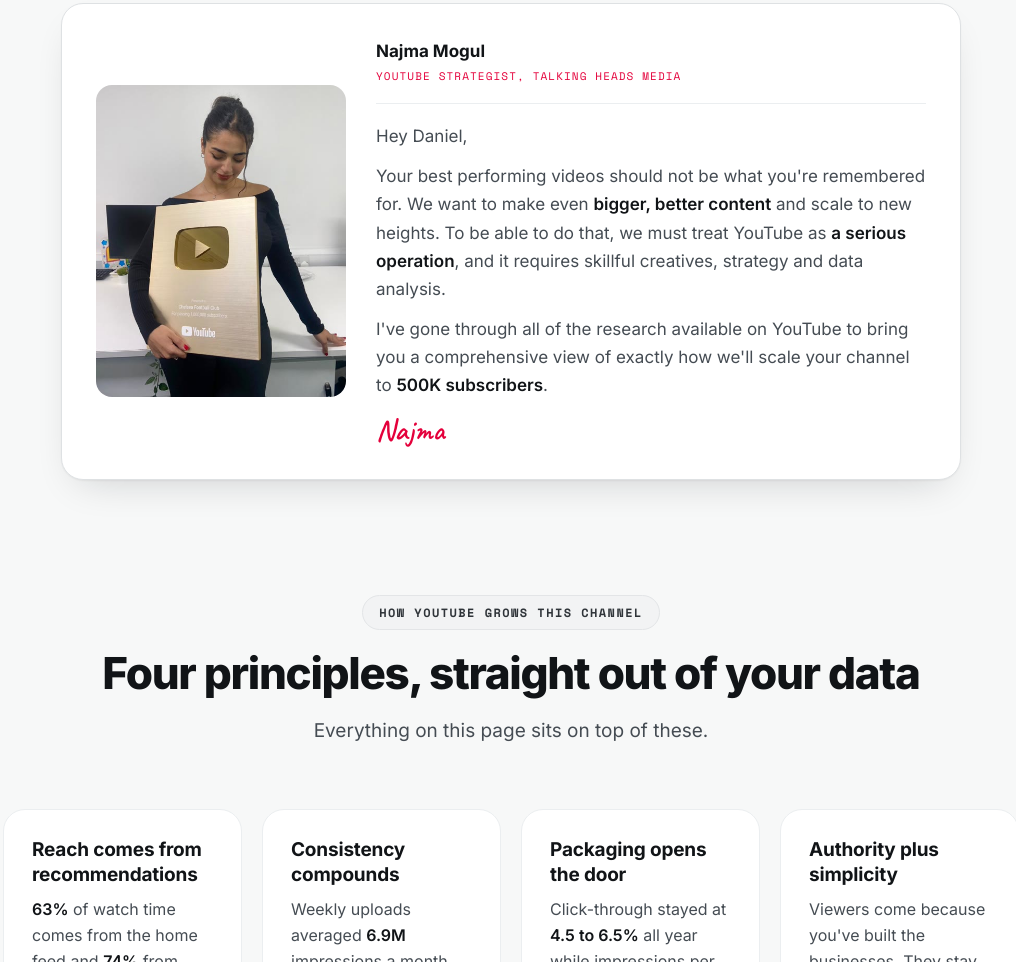
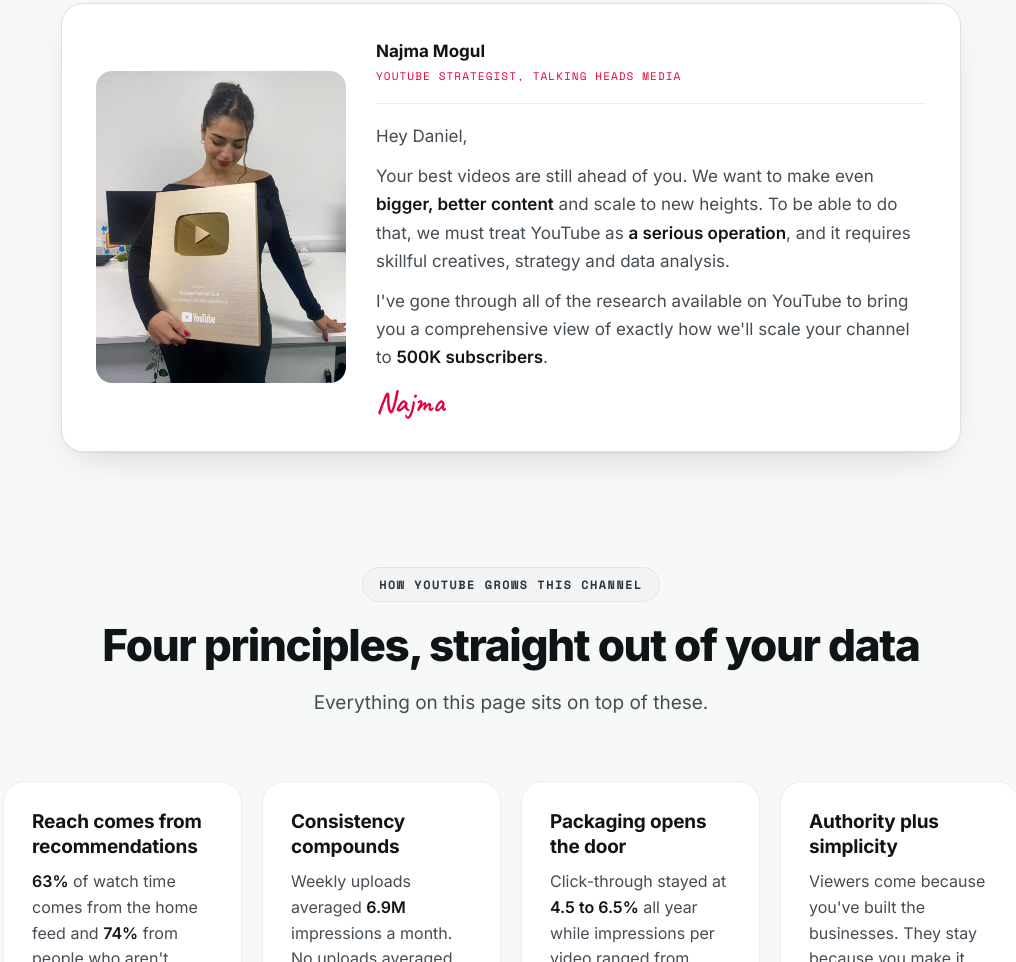
Before and after one commit to saffalino/client-pages, a plain HTML site: page daniel-7c127dbc/index.html in a window 1280 px wide. Shown: the part 1472-2434 px from the top of the page, without its empty margins (129-1145 px from the left). Drawn offline with nearby package versions, Linux system fonts and the light colour scheme.

Commit message:
Daniel page: Najma opening line

```diff
--- a/daniel-7c127dbc/index.html
+++ b/daniel-7c127dbc/index.html
@@ -551,7 +551,7 @@ details.more{margin-top:40px;border-color:var(--line-soft)}
     </div>
     <div class="letter-body">
       <p>Hey Daniel,</p>
-      <p>Your best performing videos should not be what you're remembered for. We want to make even <b>bigger, better content</b> and scale to new heights. To be able to do that, we must treat YouTube as <b>a serious operation</b>, and it requires skillful creatives, strategy and data analysis.</p>
+      <p>Your best videos are still ahead of you. We want to make even <b>bigger, better content</b> and scale to new heights. To be able to do that, we must treat YouTube as <b>a serious operation</b>, and it requires skillful creatives, strategy and data analysis.</p>
       <p>I've gone through all of the research available on YouTube to bring you a comprehensive view of exactly how we'll scale your channel to <b>500K subscribers</b>.</p>
       <p class="sign">Najma</p>
     </div>
```
